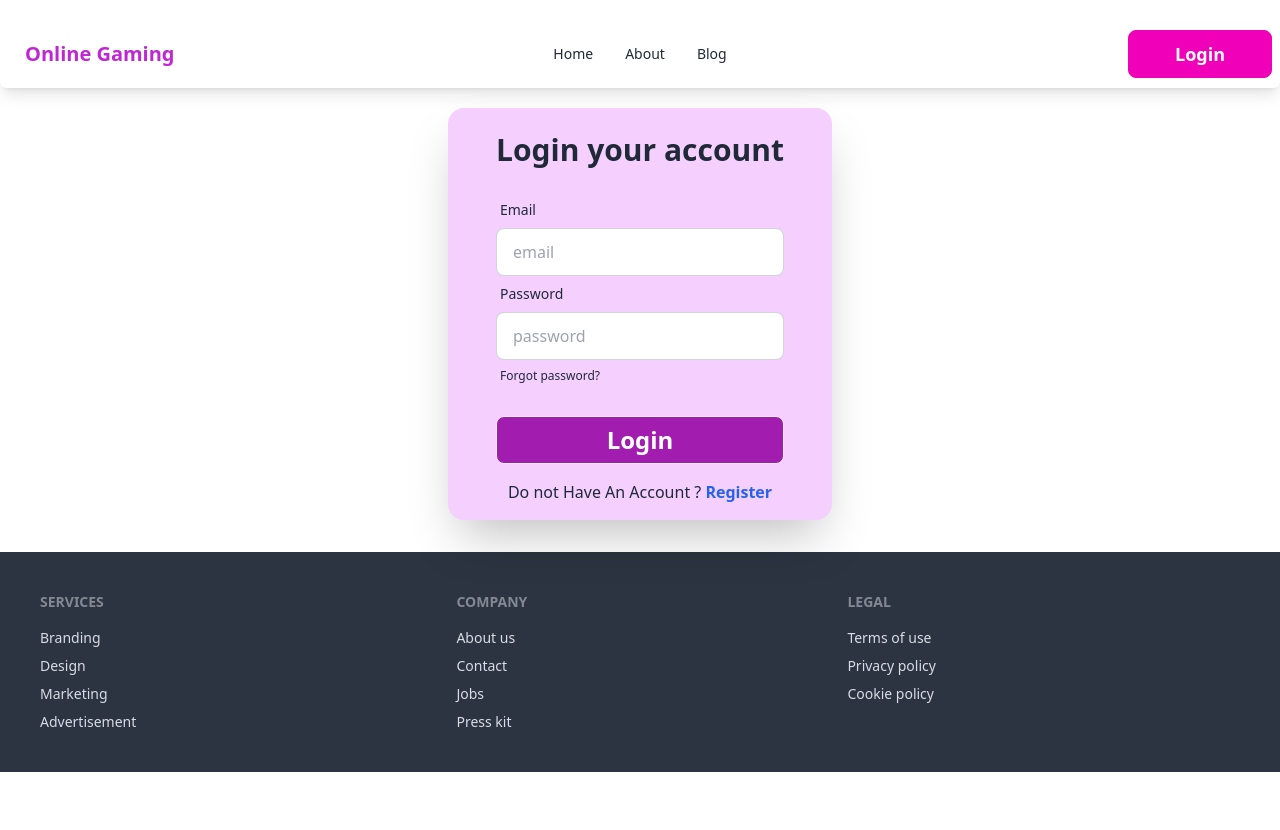
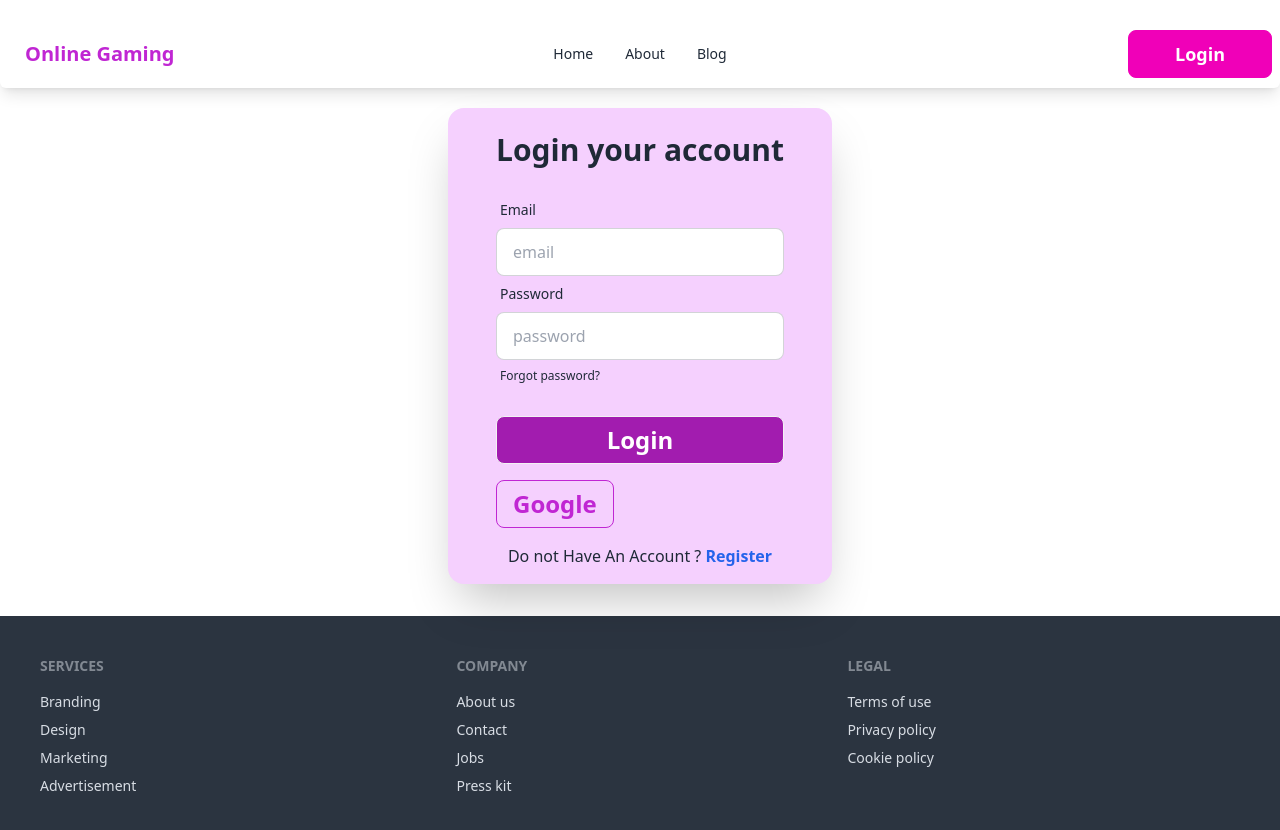
Before and after one commit to mrana007/sports-event, a React (Vite) app: page /login in a window 1280 px wide. Shown: the top 830 px of the page. Before the commit the page ends 800 px from the top, so only its background shows below. Built offline with nearby package versions, Linux system fonts and the light colour scheme; no server answers.

Commit message:
implement google login with pop up

```diff
--- a/src/components/Navbar/Navbar.jsx
+++ b/src/components/Navbar/Navbar.jsx
@@ -44,7 +44,10 @@ const Navbar = () => {
   <div className="navbar-end">
     {
         user ?
+            <>
+            <span>{user.name}</span>
             <button onClick={handleLogOut} className="btn btn-secondary md:w-36 text-lg normal-case text-white">Log Out</button>
+            </>
             :
             <Link to='/login'>
                 <button className="btn btn-secondary md:w-36 text-lg normal-case text-white">Login</button>
--- a/src/pages/Login/Login.jsx
+++ b/src/pages/Login/Login.jsx
@@ -6,7 +6,7 @@ import { AuthContext } from "../../providers/AuthProvider";
 
 const Login = () => {
 
-    const {login} = useContext(AuthContext);
+    const {login, signInWithGoogle} = useContext(AuthContext);
     const location = useLocation();
     const navigate = useNavigate();
     // console.log(location);
@@ -24,6 +24,16 @@ const Login = () => {
 
             navigate(location?.state ? location.state : '/');
 
+        })
+        .catch(error =>{
+            console.error(error);
+        })
+    }
+
+    const handleGoogleSignIn =() =>{
+        signInWithGoogle()
+        .then(result =>{
+            console.log(result.user);
         })
         .catch(error =>{
             console.error(error);
@@ -54,6 +64,9 @@ const Login = () => {
           <button className="btn bg-fuchsia-700 normal-case text-white font-semibold text-2xl">Login</button>
         </div>
             </form>
+            <div className="pt-4 pl-12">
+          <button onClick={handleGoogleSignIn} className="btn btn-outline text-fuchsia-600 normal-case font-semibold text-2xl">Google</button>
+        </div>
             <p className="text-center mt-4 pb-4">Do not Have An Account ? <Link to='/register' className="font-extrabold text-blue-600">Register</Link></p>
             </div>
         </div>
--- a/src/providers/AuthProvider.jsx
+++ b/src/providers/AuthProvider.jsx
@@ -1,9 +1,11 @@
 import PropTypes from 'prop-types';
 import { createContext, useEffect, useState } from "react";
-import { createUserWithEmailAndPassword, getAuth, onAuthStateChanged, signInWithEmailAndPassword, signOut } from "firebase/auth";
+import { GoogleAuthProvider, createUserWithEmailAndPassword, getAuth, onAuthStateChanged, signInWithEmailAndPassword, signInWithPopup, signOut } from "firebase/auth";
 import app from "../firebase/firebase.config";
 
 export const AuthContext = createContext(null);
+
+const googleProvider = new GoogleAuthProvider();
 
 const auth = getAuth(app);
 
@@ -19,6 +21,11 @@ const AuthProvider = ({children}) => {
     const login = (email, password) =>{
         setLoading(true);
         return signInWithEmailAndPassword(auth, email, password)
+    }
+
+    const signInWithGoogle = () =>{
+        setLoading(true);
+        return signInWithPopup(auth, googleProvider);
     }
 
     const logOut = () =>{
@@ -42,6 +49,7 @@ const AuthProvider = ({children}) => {
         loading,
         createUser,
         login,
+        signInWithGoogle,
         logOut
     }
 
```
